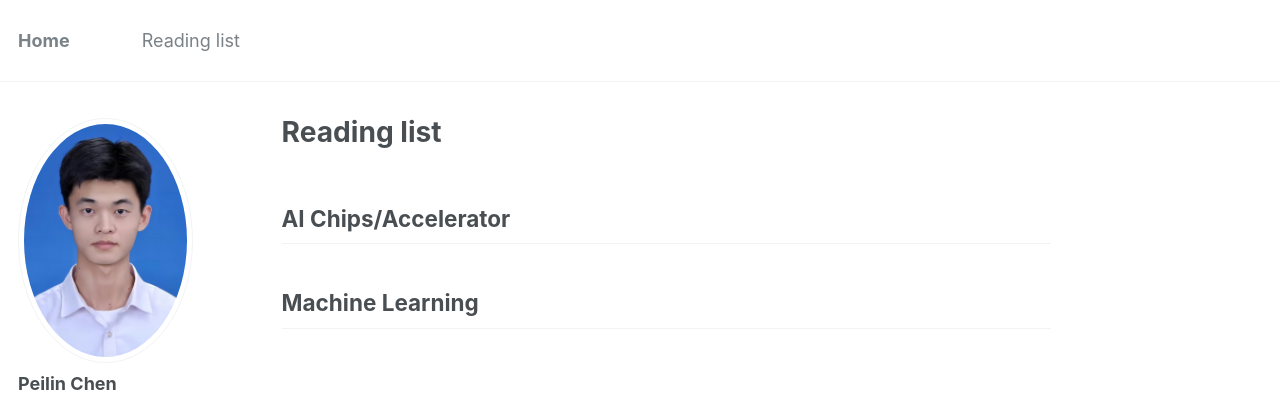
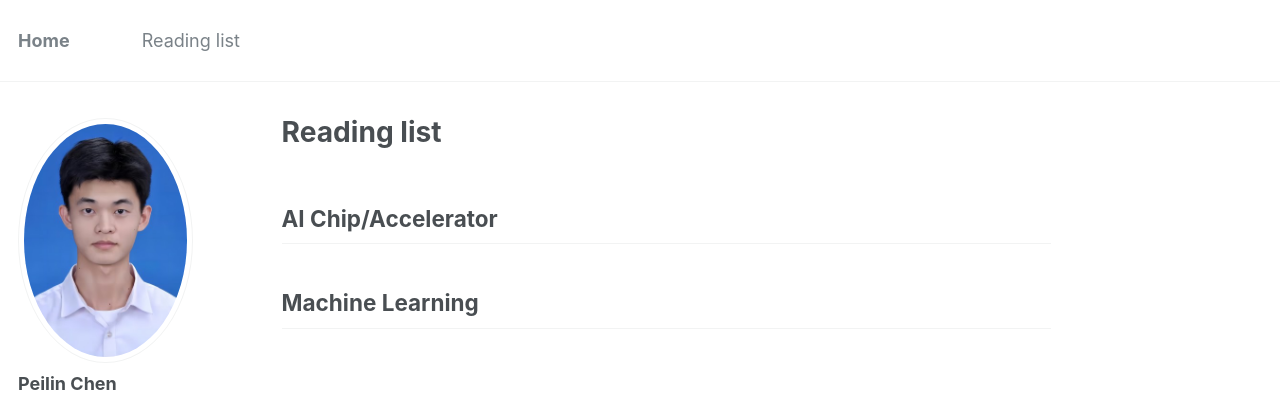
Before and after one commit to peilin-chen/peilin-chen.github.io, a Jekyll site: the page built from _pages/reading list.md, in a window 1280 px wide. Shown: the top 400 px of the page. Built offline with Jekyll 4.4.1, drawn with Linux system fonts in a browser that asks for light colours.

Commit message:
Update reading list.md

```diff
--- a/_pages/reading list.md
+++ b/_pages/reading list.md
@@ -5,6 +5,6 @@ permalink: /reading list/
 author_profile: true
 ---
 
-## AI Chips/Accelerator
+## AI Chip/Accelerator
 
 ## Machine Learning
```
